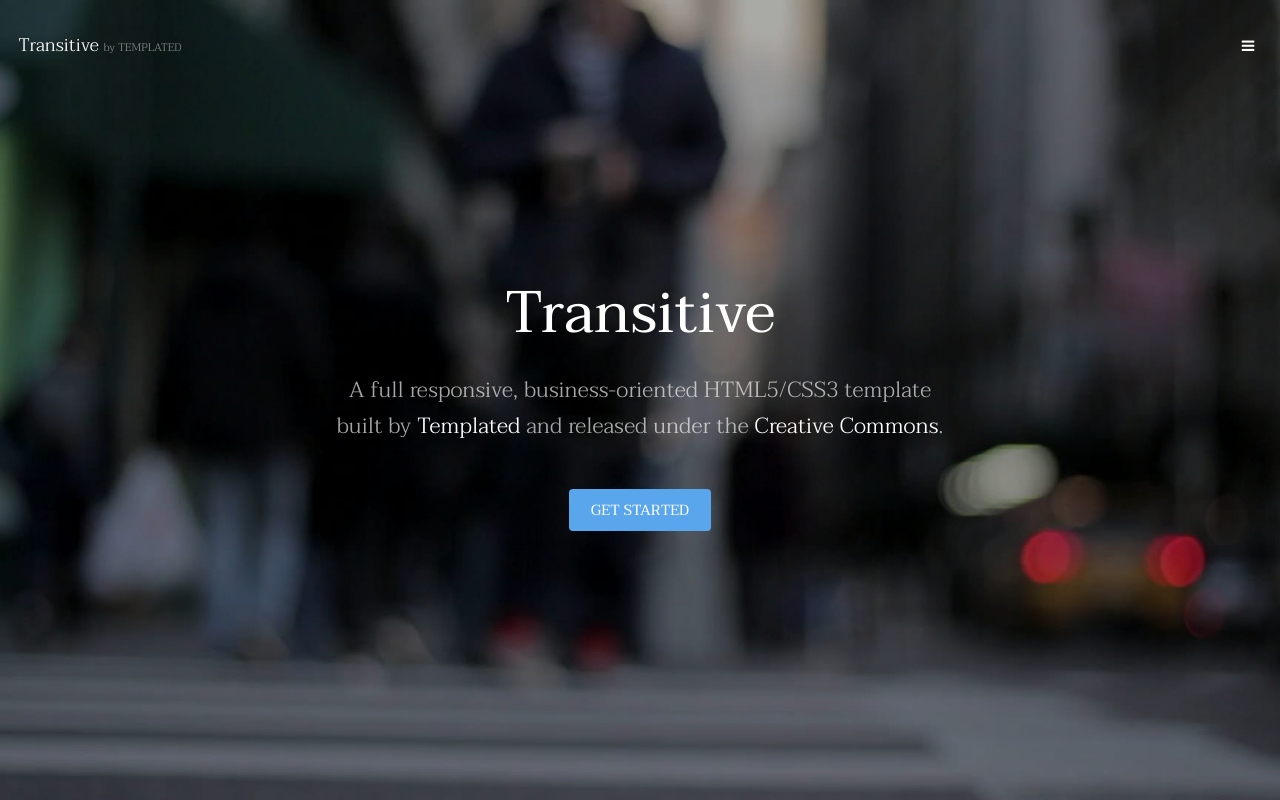
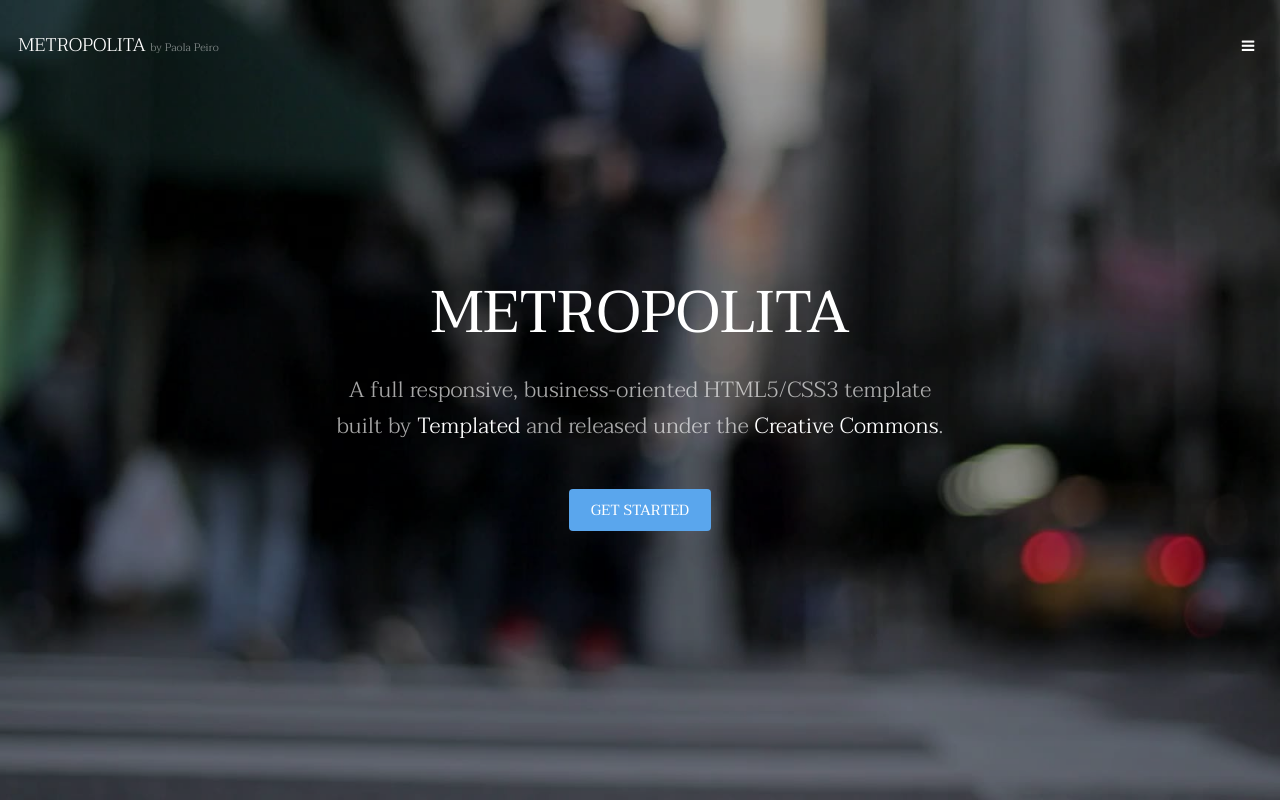
Before and after one commit to Pao9629/REP_04_METROPOLITA, a plain HTML site: page index.html in a window 1280 px wide. Shown: the top 800 px of the page. Drawn offline with Linux system fonts and the light colour scheme.

Commit message:
cambios en la portada por PAOLA

```diff
--- a/index.html
+++ b/index.html
@@ -6,7 +6,7 @@
 -->
 <html>
 	<head>
-		<title>Transitive by TEMPLATED</title>
+		<title>METROPOLITA by Paola Peiró</title>
 		<meta charset="utf-8" />
 		<meta name="viewport" content="width=device-width, initial-scale=1" />
 		<link rel="stylesheet" href="assets/css/main.css" />
@@ -15,7 +15,7 @@
 
 		<!-- Header -->
 			<header id="header" class="alt">
-				<div class="logo"><a href="index.html">Transitive <span>by TEMPLATED</span></a></div>
+				<div class="logo"><a href="index.html">METROPOLITA <span>by Paola Peiro</span></a></div>
 				<a href="#menu" class="toggle"><span>Menu</span></a>
 			</header>
 
@@ -36,7 +36,7 @@
 		-->
 			<section id="banner" data-video="images/banner">
 				<div class="inner">
-					<h1>Transitive</h1>
+					<h1>METROPOLITA</h1>
 					<p>A full responsive, business-oriented HTML5/CSS3 template<br />
 					built by <a href="https://templated.co/">Templated</a> and released under the <a href="https://templated.co/license">Creative Commons</a>.</p>
 					<a href="#one" class="button special scrolly">Get Started</a>
```
